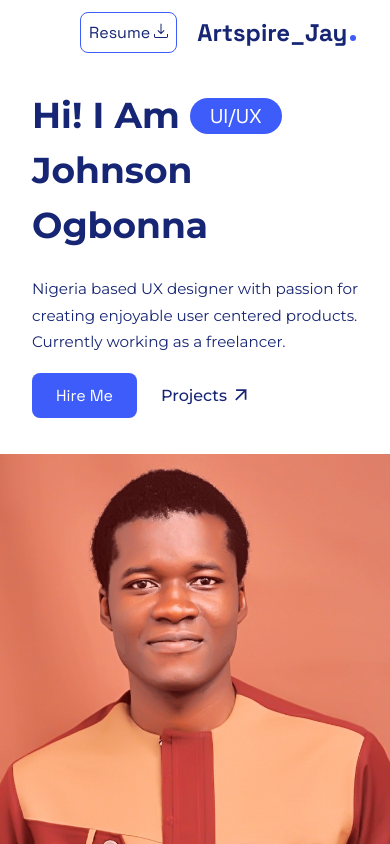
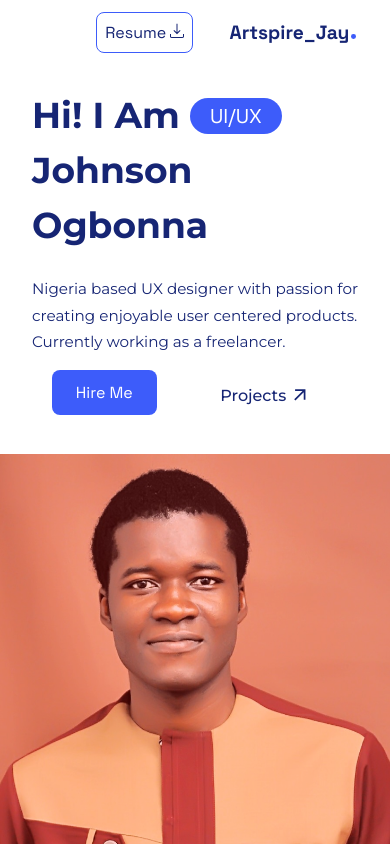
Before and after one commit to rowend36/artspire, a Vue app: page / in a window 390 px wide. Shown: the top 844 px of the page. Built offline with nearby package versions, Linux system fonts and the light colour scheme; some icons are missing.

Commit message:
feat: improved mobile view

```diff
--- a/src/components/AppLogo.vue
+++ b/src/components/AppLogo.vue
@@ -1,5 +1,11 @@
+<script setup>
+import {
+    RouterLink
+  } from "vue-router";
+</script>
+
 <template>
-  <span class="app-logo">Artspire_Jay<span class="dot"></span></span>
+  <RouterLink class="app-logo" to="/">Artspire_Jay<span class="dot"></span></RouterLink>
 </template>
 
 <style scoped>
@@ -10,11 +16,19 @@
   font-weight: 700;
   font-size: 1.5rem;
   line-height: 51px;
+  text-decoration: none;
 
   /* Deep Color */
 
   color: #162574;
 }
+
+@media (max-width:599px){
+  .app-logo{
+    font-size: 1.2rem;
+  }
+}
+
 
 .dot {
   display: inline-block;
--- a/src/pages/home/HomeScreen.vue
+++ b/src/pages/home/HomeScreen.vue
@@ -22,9 +22,9 @@
           <h1>Hi! I Am <span class="highlight">UI/UX</span><br />{{HomeData.name}}</h1>
           <p class="profile-description">{{HomeData.description}}</p>
           <div v-if='isWideScreen' style="flex-grow:0.5"></div>
-          <div>
-            <app-button>Hire Me</app-button>
-            <app-button variant="flat">Projects<img class="app-button-icon" src="../../assets/arrow_outward.svg" onerror="this.src='../../assets/arrow_outward.png'"></app-button>
+          <div class='home-buttons'>
+				  <RouterLink to='/hire_me'><app-button>Hire Me</app-button></RouterLink>
+				  <RouterLink to ='/projects'><app-button variant="flat">Projects<img class="app-button-icon" src="../../assets/arrow_outward.svg" onerror="this.src='../../assets/arrow_outward.png'"></app-button></RouterLink>
           </div>
           <div class="img-section" v-if="isMobile">
             <img src="@/assets/profile.png" class="logo-image" />
@@ -61,6 +61,13 @@
     vertical-align: baseline;
     width: 0.75em;
     height: 0.75em;
+  }
+
+  @media (max-width:599px){
+    .home-buttons{
+	  display: flex;
+	  justify-content: space-around;
+	}
   }
 
   h1 {
```
